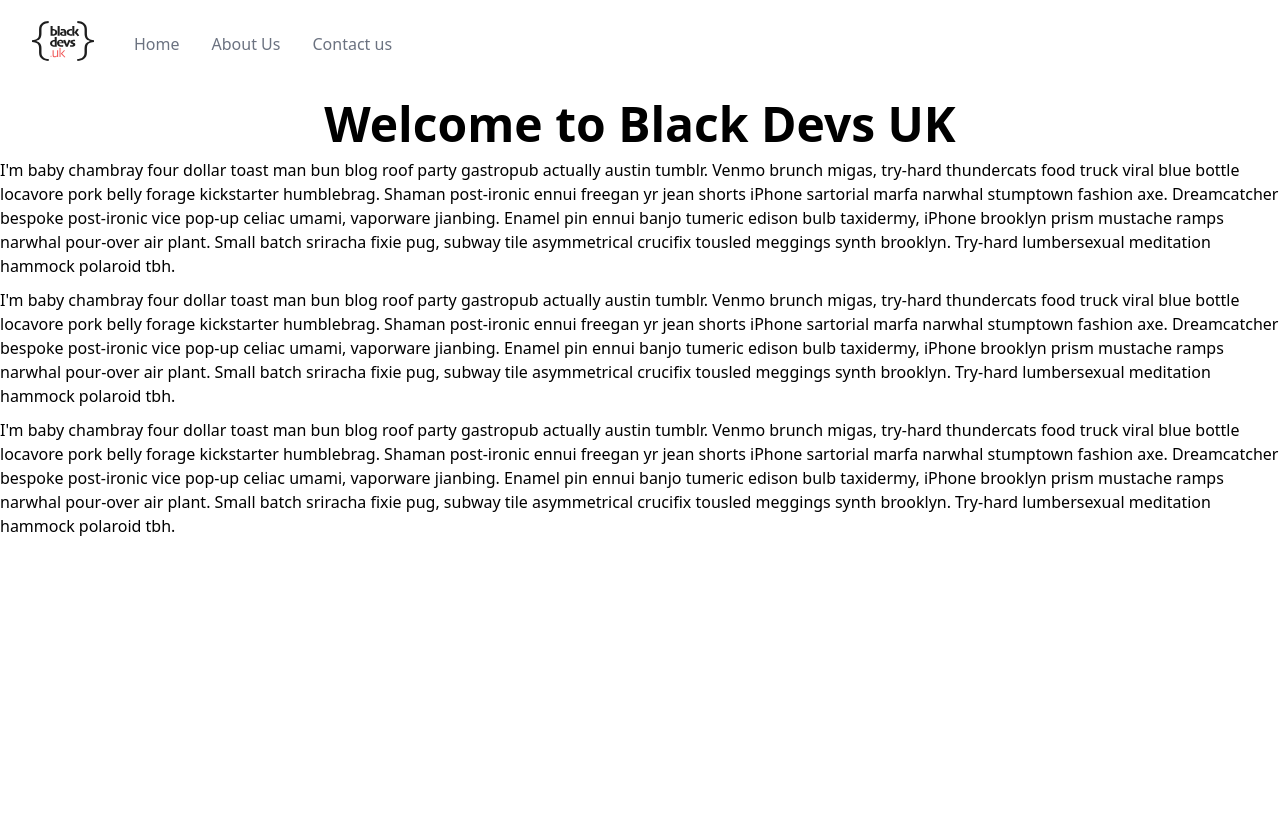
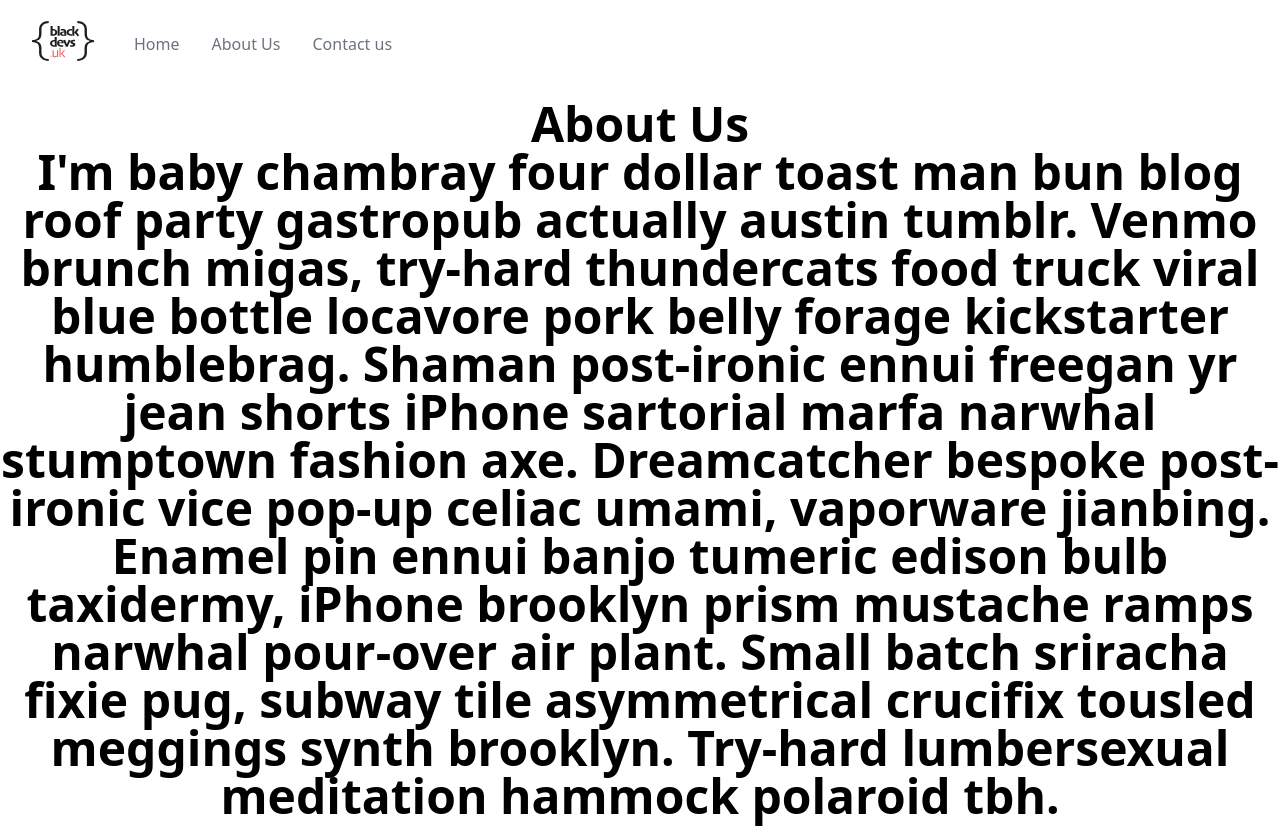
Before and after one commit to blackdevslondon/bdl, a Next.js app: page /content/home in a window 1280 px wide. Shown: the top 828 px of the page. Before the commit the page ends 800 px from the top, so only its background shows below. Built offline with nearby package versions, Linux system fonts and the light colour scheme.

Commit message:
Add an about section and test to ensure about section exists on the home page

```diff
--- /dev/null
+++ b/components/aboutSection.tsx
@@ -0,0 +1,23 @@
+const AboutSection = () => {
+  return (
+    <div data-testid="about-us" className="font-bold text-5xl text-center mt-9">
+      <h1>About Us</h1>
+      <article>
+        <p className="about-text">
+          I'm baby chambray four dollar toast man bun blog roof party gastropub
+          actually austin tumblr. Venmo brunch migas, try-hard thundercats food
+          truck viral blue bottle locavore pork belly forage kickstarter
+          humblebrag. Shaman post-ironic ennui freegan yr jean shorts iPhone
+          sartorial marfa narwhal stumptown fashion axe. Dreamcatcher bespoke
+          post-ironic vice pop-up celiac umami, vaporware jianbing. Enamel pin
+          ennui banjo tumeric edison bulb taxidermy, iPhone brooklyn prism
+          mustache ramps narwhal pour-over air plant. Small batch sriracha fixie
+          pug, subway tile asymmetrical crucifix tousled meggings synth
+          brooklyn. Try-hard lumbersexual meditation hammock polaroid tbh.
+        </p>
+      </article>
+    </div>
+  );
+};
+
+export default AboutSection;
--- a/package.json
+++ b/package.json
@@ -16,6 +16,7 @@
     "react-dom": "^17.0.1"
   },
   "devDependencies": {
+    "@testing-library/jest-dom": "^5.12.0",
     "@testing-library/react": "^11.2.7",
     "@types/jest": "^26.0.23",
     "@types/node": "^15.0.1",
--- a/pages/content/home.tsx
+++ b/pages/content/home.tsx
@@ -1,12 +1,11 @@
 import { Navbar } from "../../components/navbar";
+import AboutSection from "../../components/aboutSection";
 
 const Home = () => (
   <div>
     <Navbar />
-    <div className="md:container md:mx-auto">
-      <h1 className="font-bold text-5xl text-center mt-9">
-        Welcome to Black Devs UK
-      </h1>
+    <div className="sm:container sm:mx-auto md:container md:mx-auto">
+      <AboutSection />
       <article>
         <p className="home-text">
           I'm baby chambray four dollar toast man bun blog roof party gastropub
```
Also changed, not shown: 2 other files (tests, documents, lock files or other folders).
